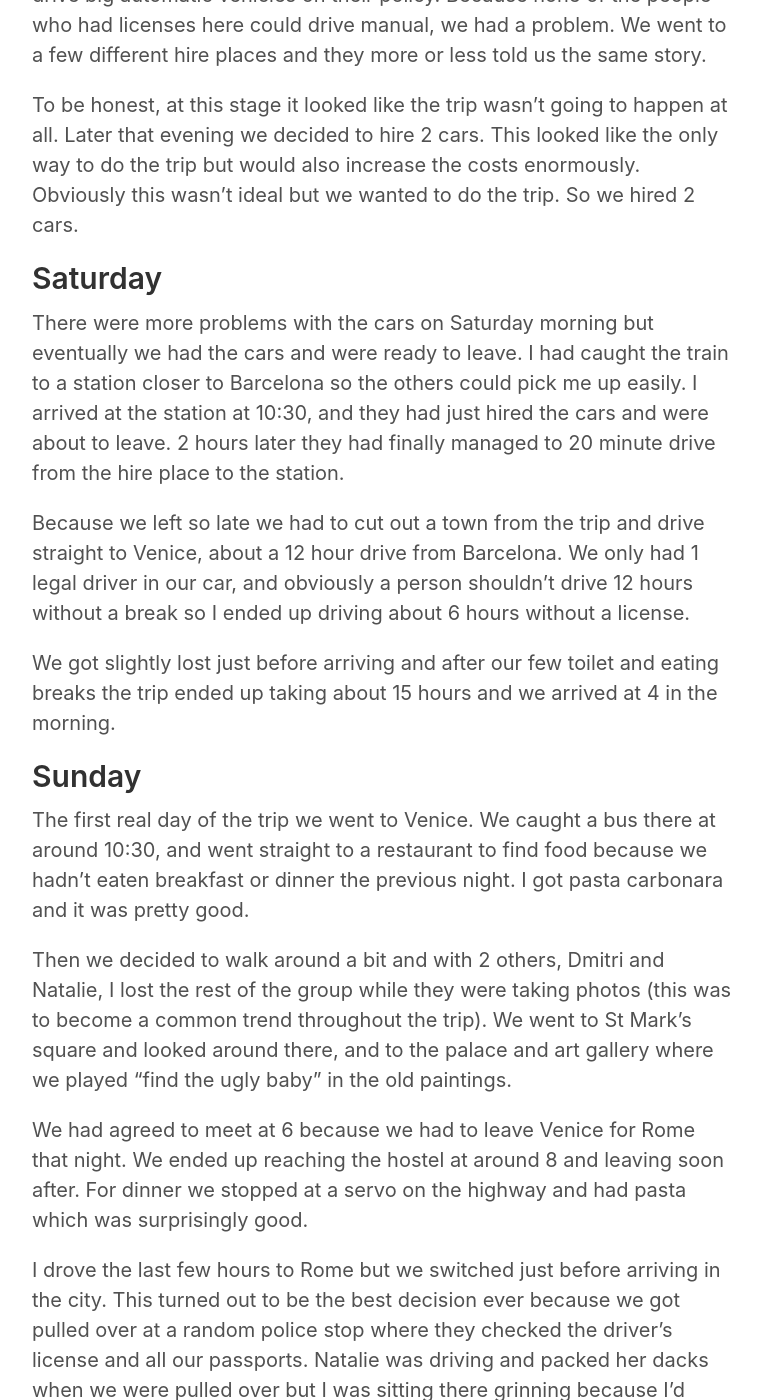
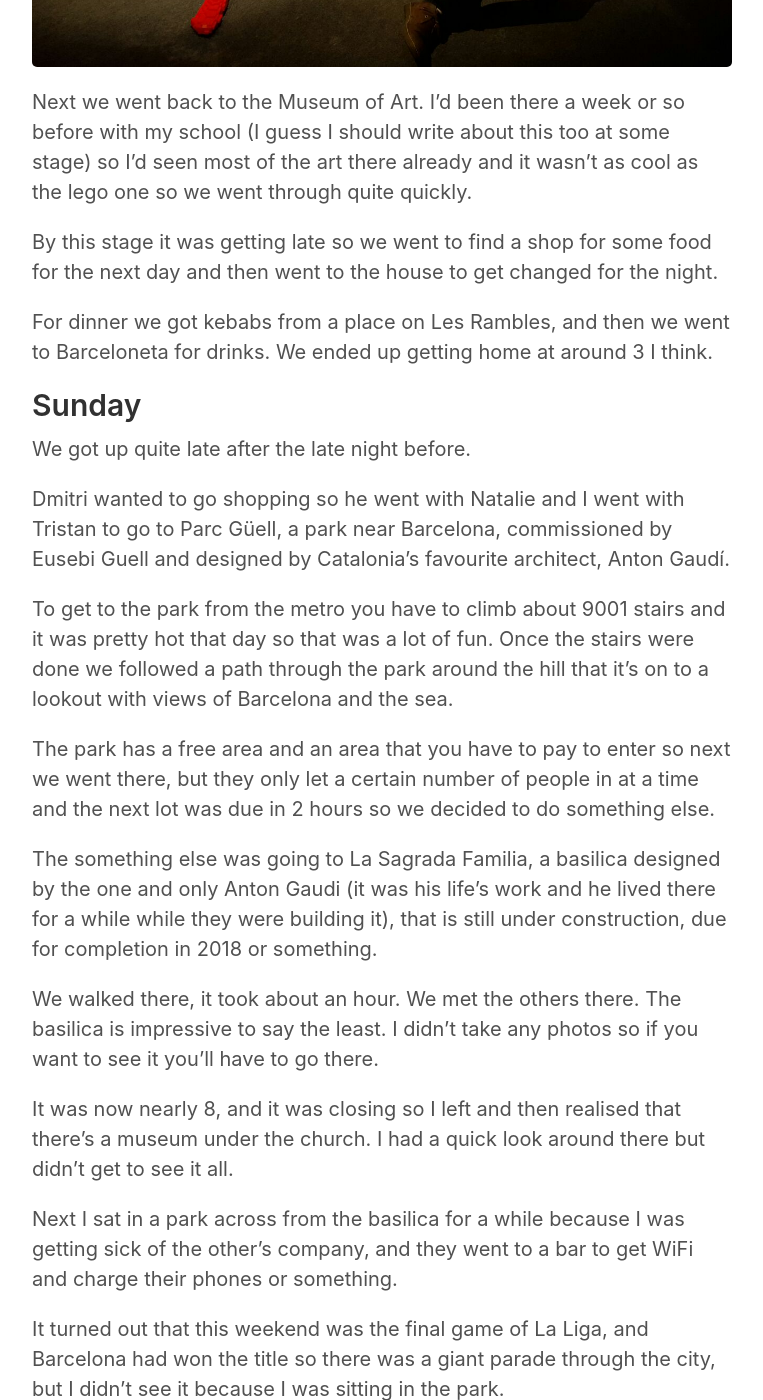
Before and after one commit to L-Warlok/l-warlok.github.io, a Jekyll site: the page built from index.html, in a window 1280 px wide and 1400 px high, scrolled down 1048 px. Shown: the whole window, without its empty margins (258-1021 px from the left). Built offline with Jekyll 4.4.1, drawn with Linux system fonts in a browser that asks for light colours; some of the changed text lies outside the part shown.

Commit message:
Barcelona post published and some drafts

```diff
--- a/_drafts/BarcelonaWeekend.markdown
+++ b/_posts/2016-05-22-Barcelona.markdown
@@ -13,7 +13,7 @@
 The first thing I did was take my bags to the house. Then I left and walked to Montjuïc, a hill with a park and the Museum of Art of Catalonia, to meet the others(Natalie, Dmitri and his friend Tristan). When I got there we realised the museum was only free after 4, so instead we walked to a Lego art exhibition.  The exhibition was really cool and some of the pieces were seriously impressive.
 ![Lego art](/assets/lego.jpg)
 
-Next we went back to the Museum of art. I'd been there a week or so before with my school (I guess I should write about this too at some stage) so I'd seen most of the art there already and it wasn't as cool as the lego one so we went through quite quickly.
+Next we went back to the Museum of Art. I'd been there a week or so before with my school (I guess I should write about this too at some stage) so I'd seen most of the art there already and it wasn't as cool as the lego one so we went through quite quickly.
 
 By this stage it was getting late so we went to find a shop for some food for the next day and then went to the house to get changed for the night.
 
@@ -22,17 +22,15 @@
 ## Sunday
 We got up quite late after the late night before.
 
-Dmitri wanted to go shopping so he went with Natalie and I went with Tristan to go to Parc Guell, a park near Barcelona, commissioned by  Guisepeerer Guell and designed by Catalonia's favourite architect, Anton Gaudi.
+Dmitri wanted to go shopping so he went with Natalie and I went with Tristan to go to Parc Güell, a park near Barcelona, commissioned by  Eusebi Guell and designed by Catalonia's favourite architect, Anton Gaudí.
 
-To get to the park from the metro you have to climb about 9001 stairs and it was pretty hot that day so that was a lot of fun. Once the stairs were done we followed a path through the park around the hill that it's on to a lookout with views of Barcelona and the sea. I didn't take any photos but I might add one from the internet here.
-******asdfasdf
+To get to the park from the metro you have to climb about 9001 stairs and it was pretty hot that day so that was a lot of fun. Once the stairs were done we followed a path through the park around the hill that it's on to a lookout with views of Barcelona and the sea.
 
 The park has a free area and an area that you have to pay to enter so next we went there, but they only let a certain number of people in at a time and the next lot was due in 2 hours so we decided to do something else.
 
 The something else was going to La Sagrada Familia, a basilica designed by the one and only Anton Gaudi (it was his life's work and he lived there for a while while they were building it), that is still under construction, due for completion in 2018 or something.
 
-We walked there, it took about an hour. We met the others there. The basilica is impressive to say the least. I didn't take any photos but again, I'll add something from the internet.
-asdfasdf
+We walked there, it took about an hour. We met the others there. The basilica is impressive to say the least. I didn't take any photos so if you want to see it you'll have to go there.
 
 It was now nearly 8, and it was closing so I left and then realised that there's a museum under the church. I had a quick look around there but didn't get to see it all.
 
@@ -43,8 +41,8 @@
 I then met the others and we tried to follow the path of some characters in a book that Natalie had read but we couldn't find the places and we ended up just walking to the beach and stopping at a random pub for a drink. By this stage it was getting pretty late and I was ready to sleep but we again ended up getting back to the house very late.
 
 ## Monday
-We had to leave on Monday. I wanted to go and see the parts of the park that we ahdnt seen the day before but at the metro station on the way there a rep of the park told us that there was already a couple of hours wait so we looked for something else to do.
+We had to leave on Monday. I wanted to go and see the parts of the park that we hadn't seen the day before but at the metro station on the way there a rep of the park told us that there was already a couple of hours wait so we looked for something else to do.
 
 There was another Gaudi house fairly close to where we were so we walked there but it was under repairs so we couldn't see anything and decided to go home.
 
-So that was more or less the weekend in Barcelona. I think I saw most of the sights to see, and anything I missed I can see the next time I'm here.
+So that was more or less the weekend in Barcelona. I think I saw most of the sights to see, and anything I missed I can see the next time I'm there.
```
Also changed, not shown: _drafts/Sant_Julia.markdown (added, +32 -0 lines), assets/lego.jpg (added).
